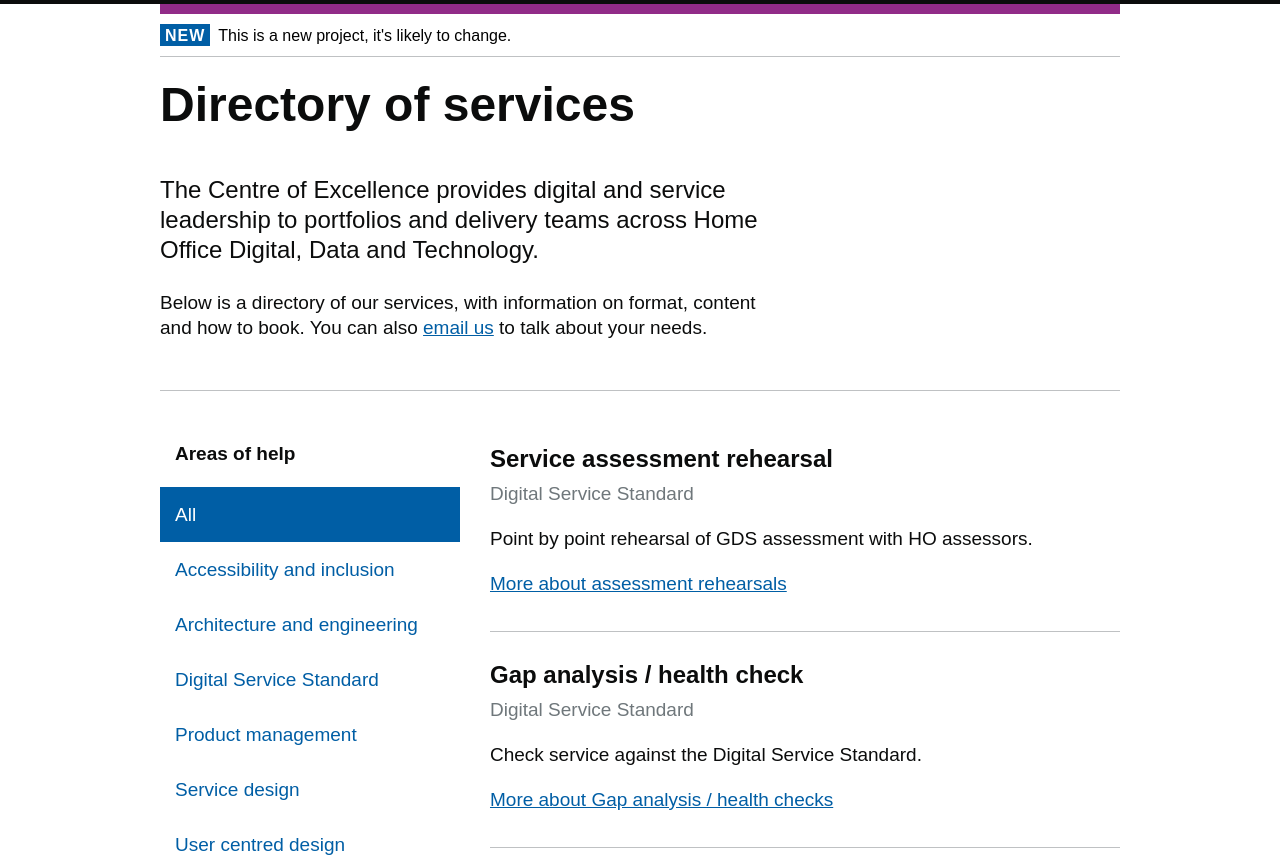
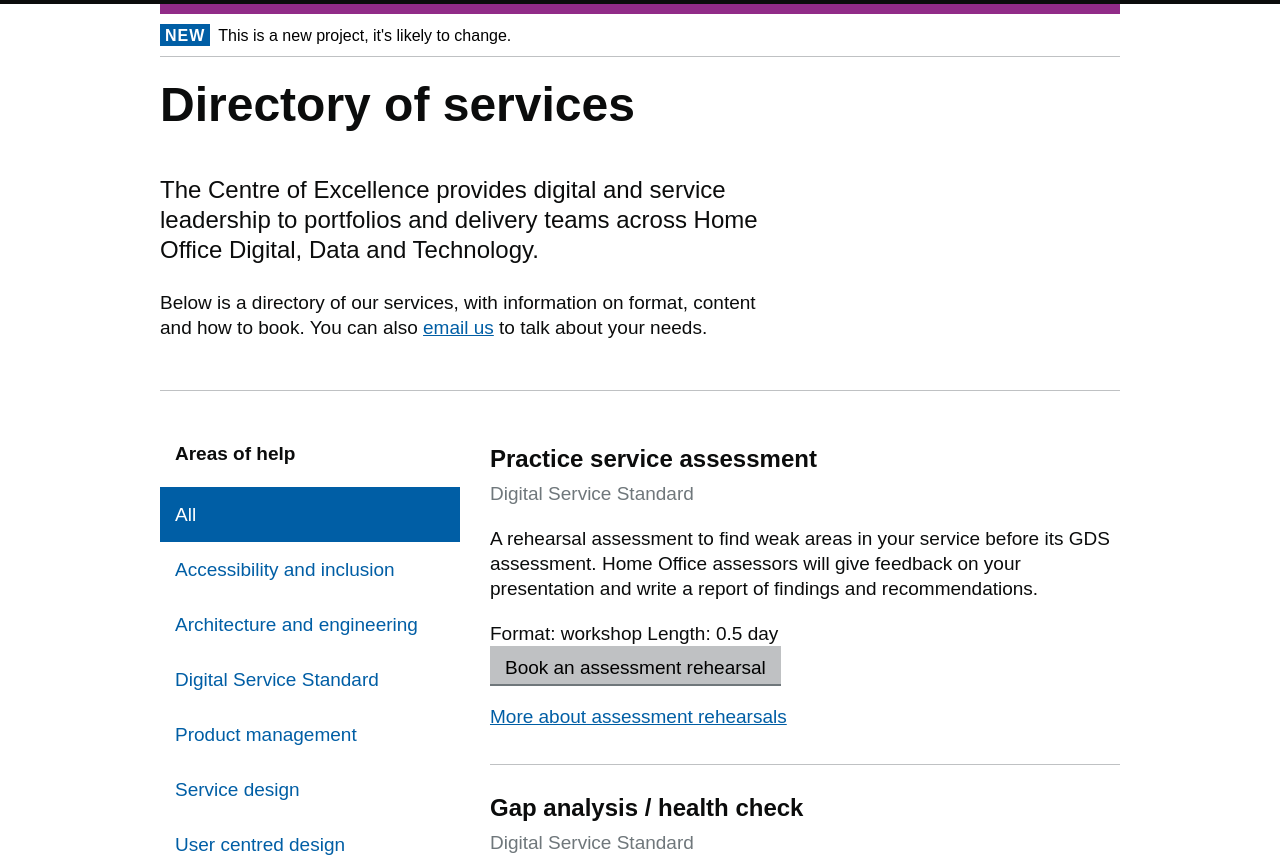
Before and after one commit to Abdul2/coe, a Jekyll site: the page built from index.md, in a window 1280 px wide and 900 px high, cut to the strip 45-900 px from the top of the window. Built offline with Jekyll 4.4.1, drawn with Linux system fonts in a browser that asks for light colours; some of the changed text lies outside the part shown.

Commit message:
content: more changes

```diff
--- a/index.md
+++ b/index.md
@@ -4,12 +4,17 @@ layout: default
 
 <div class="content" markdown="1">
 
-## Service assessment rehearsal
+## Practice service assessment
 
 Digital Service Standard
 {: .meta }
 
-Point by point rehearsal of GDS assessment with HO assessors.
+A rehearsal assessment to find weak areas in your service before its GDS assessment. Home Office assessors will give feedback on your presentation and write a report of findings and recommendations.
+
+Format: workshop
+Length: 0.5 day
+
+<div class="button-secondary"><a href="mailto:CentreOfExcellenceCentral@digital.homeoffice.gov.uk?subject=Book%20an%20assessment%20rehearsal">Book an assessment rehearsal</a></div>
 
 <details>
   <summary><span class="summary">More about assessment rehearsals</span></summary>
@@ -24,7 +29,6 @@ Point by point rehearsal of GDS assessment with HO assessors.
       <li>a written report with clear findings and recommendations</li>
       <li>feedback on the presentation</li>
     </ul>
-    <div class="button-secondary"><a href="mailto:CentreOfExcellenceCentral@digital.homeoffice.gov.uk?subject=Book%20an%20assessment%20rehearsal">Book an assessment rehearsal</a></div>
   </div>
 </details>
 
@@ -338,6 +342,8 @@ How to discover the problems you want your service to solve. Advice includes ach
 <p>Format: workshop<br>
 Length: 2 hours</p>
 
+<div class="button-secondary"><a href="mailto:CentreOfExcellenceCentral@digital.homeoffice.gov.uk?subject=Book%20actual%20problems%20workshop">Book problem solving workshop</a></div>
+
 <details>
   <summary><span class="summary">More about the actual problems workshop</span></summary>
   <div class="panel panel-border-narrow">
@@ -347,7 +353,6 @@ Length: 2 hours</p>
     <ul class="list list-bullet">
       <li>better achieve policy intent and desired outcomes when we're going to spend money on services</li>
     </ul>
-    <div class="button-secondary"><a href="mailto:CentreOfExcellenceCentral@digital.homeoffice.gov.uk?subject=Book%20actual%20problems%20workshop">Book problem solving workshop</a></div>
   </div>
 
 </details>
```
